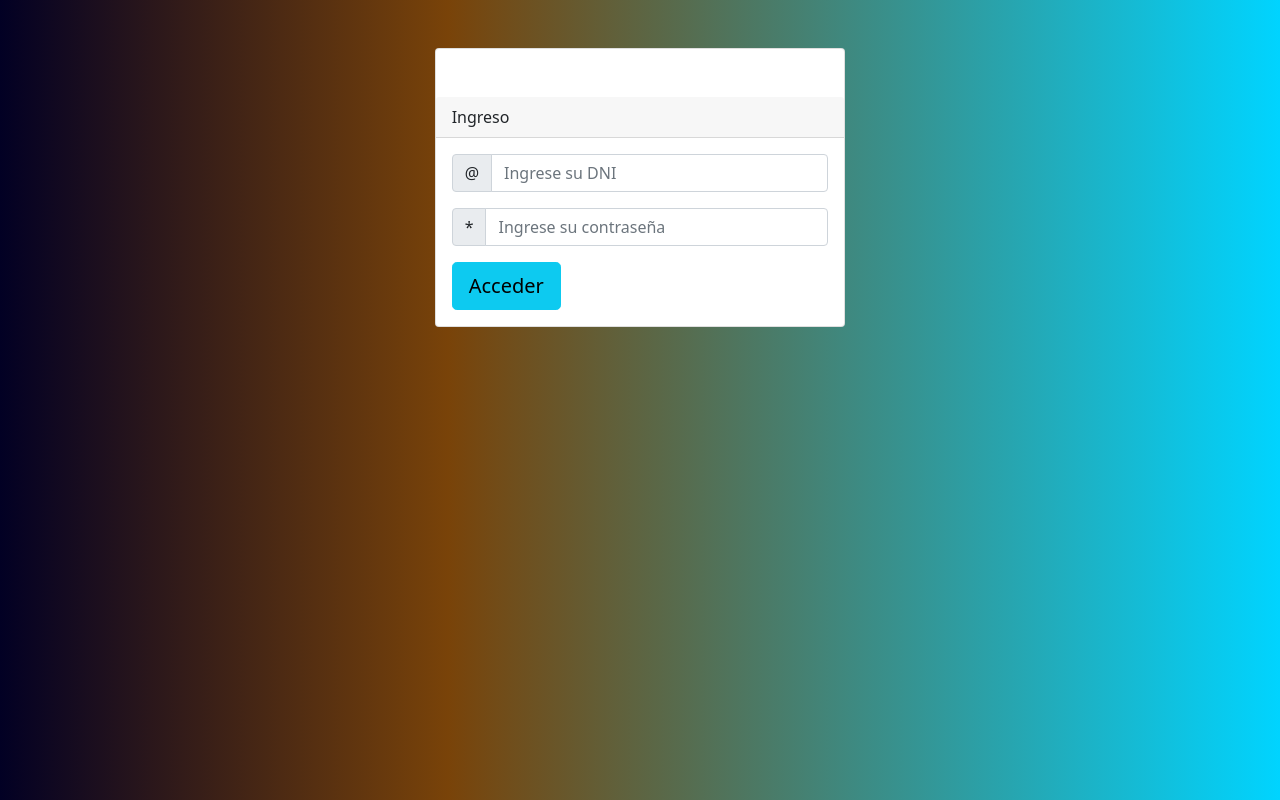
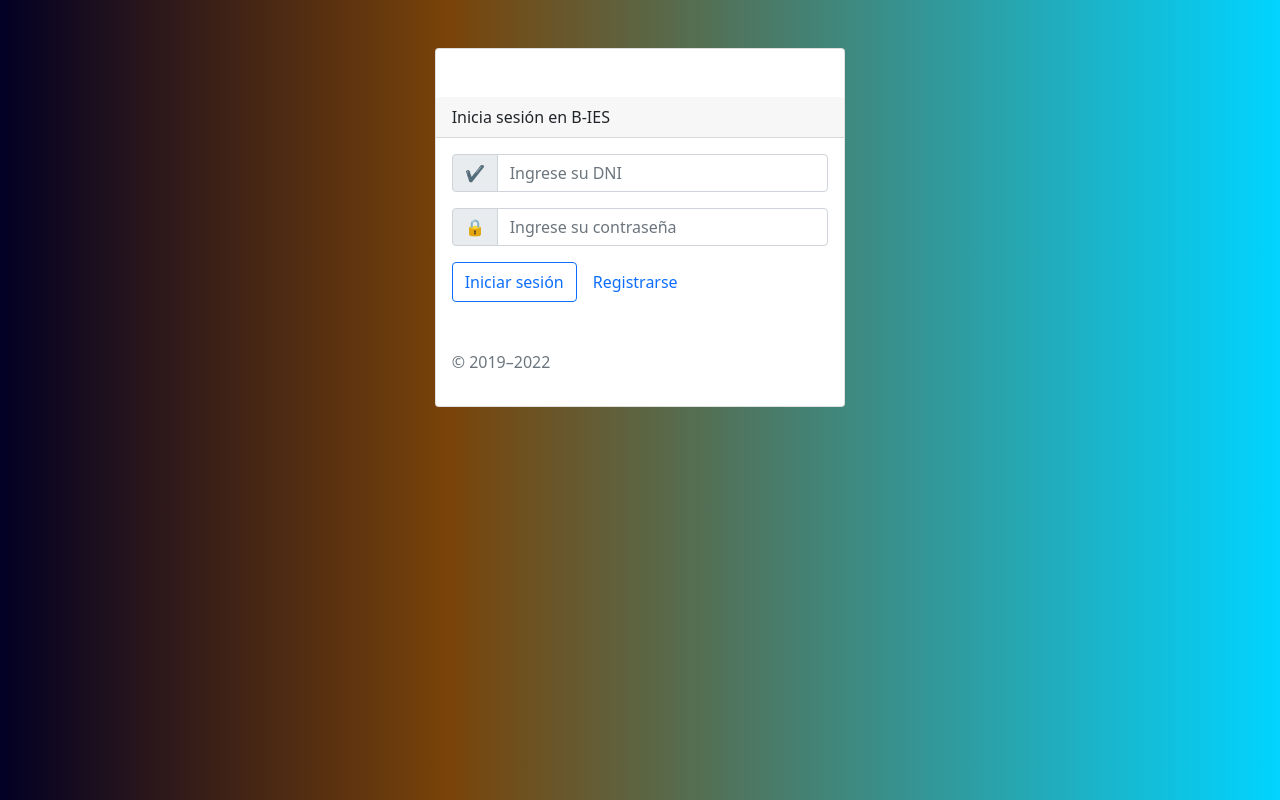
Before and after one commit to JuaniGreco/bies-react, a React (Create React App) app: page / in a window 1280 px wide. Built offline with nearby package versions, Linux system fonts and the light colour scheme.

Commit message:
mejoro el login

```diff
--- a/package.json
+++ b/package.json
@@ -3,6 +3,7 @@
   "version": "0.1.0",
   "private": true,
   "dependencies": {
+    "@material-ui/core": "^4.12.3",
     "@testing-library/jest-dom": "^5.14.1",
     "@testing-library/react": "^11.2.7",
     "@testing-library/user-event": "^12.8.3",
--- a/src/components/Estacionamiento.js
+++ b/src/components/Estacionamiento.js
@@ -14,7 +14,7 @@ class Estacionamiento extends React.Component {
 
     borrarRegistros = (idPlayaDeEstacionamiento) => {
         console.log(idPlayaDeEstacionamiento);
-        fetch(Api+"?borrar="+idPlayaDeEstacionamiento)
+        fetch(Api + "?borrar=" + idPlayaDeEstacionamiento)
             .then(respuesta => respuesta.json())
             .then((datosRespuesta) => {
                 console.log(datosRespuesta);
@@ -23,8 +23,9 @@ class Estacionamiento extends React.Component {
             .catch(console.log)
     };
 
-    estacionar = () => {
-        fetch()
+    ver = (idPlayaDeEstacionamiento) => {
+        console.log(idPlayaDeEstacionamiento);
+        fetch(idPlayaDeEstacionamiento)
             .then(respuesta => respuesta.json())
             .then((datosRespuesta) => {
                 console.log(datosRespuesta);
@@ -83,13 +84,12 @@ class Estacionamiento extends React.Component {
                                                 <td>{estacionamiento.observaciones}</td>
                                                 {/* <td>{estacionamiento.mapa}</td> */}
                                                 <td>
-                                                     <div className="btn-group" role="group" aria-label="">
+                                                    <div className="btn-group" role="group" aria-label="">
                                                         {/*<Link className="btn btn-warning"
                                                         to={"/Editar/"+estacionamiento.idPlayaDeEstacionamiento}
                                                         >Editar</Link>*/}
-
-                                                        <button type="button" className="btn btn-danger"
-                                                          onClick={()=> this.estacionar()}>Estacionar</button>
+                                                        <button type="button" className="btn btn-warning"
+                                                            onClick={() => this.ver()}>Ver</button>
                                                     </div>
                                                 </td>
                                             </tr>
@@ -110,33 +110,3 @@ class Estacionamiento extends React.Component {
 }
 
 export default Estacionamiento;
-
-/*import React from 'react';
-
-class Estacionamiento extends React.Component {
-    constructor(props) {
-        super(props);
-        this.state = {  }
-    }
-    render() {
-        return ( <table class="table">
-            <thead>
-                <tr>
-                    <th>N Estacionamiento</th>
-                    <th>nombre</th>
-                    <th>direccion</th>
-                </tr>
-            </thead>
-            <tbody>
-                <tr>
-                    <td scope="row">1</td>
-                    <td>Alvear</td>
-                    <td>Alvear 2823</td>
-                </tr>
-
-            </tbody>
-        </table> );
-    }
-}
-
-export default Estacionamiento;*/
--- a/src/components/Login.jsx
+++ b/src/components/Login.jsx
@@ -1,7 +1,7 @@
 import React, { useRef } from 'react';
 import '../css/login.css';
 
-const URL_LOGIN ="http://localhost/bies-react/login.php";
+const URL_LOGIN = "http://localhost/bies-react/login.php";
 
 
 const enviarData = async (url, data) => {
@@ -34,7 +34,7 @@ export default function Login(props) {
         };
         console.log(data);
         const respuestaJson = await enviarData(URL_LOGIN, data);
-        console.log ("respuesta", respuestaJson );
+        console.log("respuesta", respuestaJson);
 
         props.acceder(respuestaJson.idRol) //obtengo el idRol del usuario
     }
@@ -45,12 +45,12 @@ export default function Login(props) {
                 <div className="col-sm-4 offset-4  mt-5">
                     <div className="card pt-5">
                         <div className="card-header">
-                            Ingreso
+                            Inicia sesión en B-IES
                         </div>
                         <div className="card-body">
                             <div className="input-group mb-3">
                                 <span className="input-group-text" id="basic-addon1">
-                                    @
+                                    ✔️
                                 </span>
                                 <input
                                     type="text"
@@ -64,7 +64,7 @@ export default function Login(props) {
 
                             <div className="input-group mb-3">
                                 <span className="input-group-text" id="basic-addon2">
-                                    *
+                                    🔒
                                 </span>
                                 <input
                                     type="password"
@@ -76,9 +76,17 @@ export default function Login(props) {
                                 />
                             </div>
 
-                            <button
-                                onClick={handleLogin}
-                                className="btn btn-info btn-lg btn-block">Acceder</button>
+                            <div className='botones'>
+                                <button
+                                    onClick={handleLogin}
+                                    className="btn btn-outline-primary">Iniciar sesión</button>
+
+                                <a className="nav-link" href="#">Registrarse</a>
+                            </div>
+
+                            <p className="mt-5 mb-3 text-muted">© 2019–2022</p>
+
+
 
 
 
--- a/src/css/login.css
+++ b/src/css/login.css
@@ -6,4 +6,10 @@
     width: 100%;
     background: rgb(2,0,36);
     background: linear-gradient(90deg, rgba(2,0,36,1) 0%, rgba(121,67,9,1) 35%, rgba(0,212,255,1) 100%);
+    margin: 0 auto;
+
 }
+
+.botones{
+    display:flex
+}
--- /dev/null
+++ b/src/servicios/ApiCrearUsuario.js
@@ -0,0 +1,2 @@
+const apiCrearUsuario="http://localhost/bies-react/usuario_agregar.php";
+export default apiCrearUsuario;
--- /dev/null
+++ b/src/servicios/ApiEstacionar.js
@@ -0,0 +1,2 @@
+const apiEstacionar="http://localhost/bies-react/abm.php";
+export default apiEstacionar;
```
Also changed, not shown: src/components/CrearUsuario.js (added), 1 other file (tests, documents, lock files or other folders).
